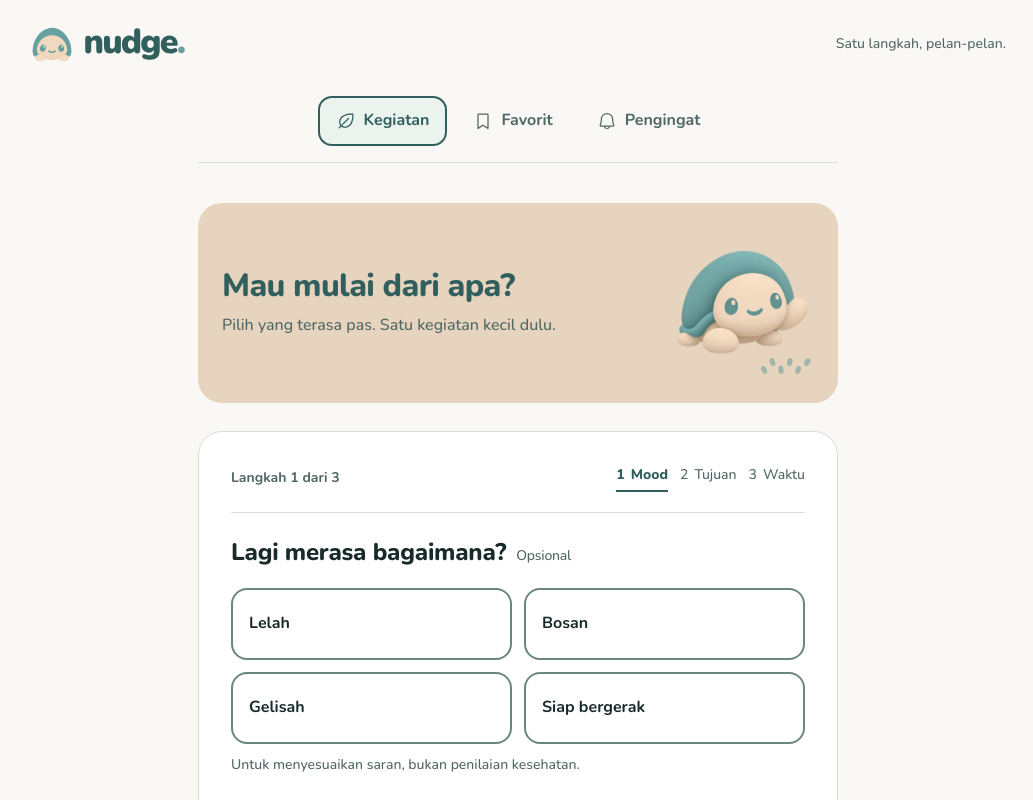
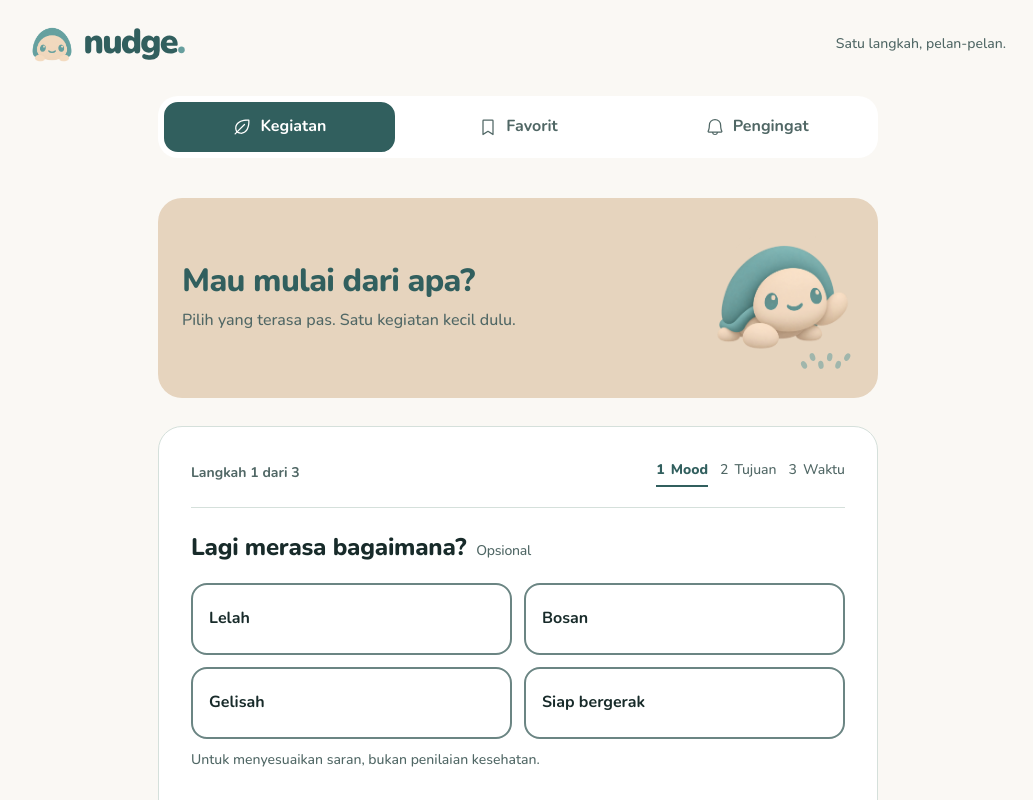
Before and after one commit to Fabverse0/Nudge, a Next.js app: page /app in a window 1280 px wide. Shown: the top 800 px of the page, without its empty margins (122-1155 px from the left). Built offline with nearby package versions, Linux system fonts and the light colour scheme.

Commit message:
style(app): clarify navigation and widen the task column

```diff
--- a/src/components/activity/activity-studio.css
+++ b/src/components/activity/activity-studio.css
@@ -20,11 +20,12 @@
   display: flex;
   justify-content: center;
   flex-wrap: wrap;
-  width: min(640px, calc(100% - 32px));
+  width: min(720px, calc(100% - 32px));
   margin: 8px auto 0;
   gap: 8px;
-  padding-bottom: 16px;
-  border-bottom: 1px solid var(--subtle);
+  padding: 6px;
+  border-radius: 20px;
+  background: var(--surface);
 }
 
 .app-studio .nav-button {
@@ -39,6 +40,7 @@
   background: transparent;
   color: var(--muted);
   font-weight: 700;
+  flex: 1;
 }
 
 .app-studio .nav-button:hover {
@@ -48,12 +50,12 @@
 
 .app-studio .nav-button.active {
   border-color: var(--action);
-  color: var(--action);
-  background: var(--selection);
+  color: var(--surface);
+  background: var(--action);
 }
 
 .app-studio .app-main {
-  width: min(640px, calc(100% - 32px));
+  width: min(720px, calc(100% - 32px));
   margin: 32px auto 0;
 }
 
```
